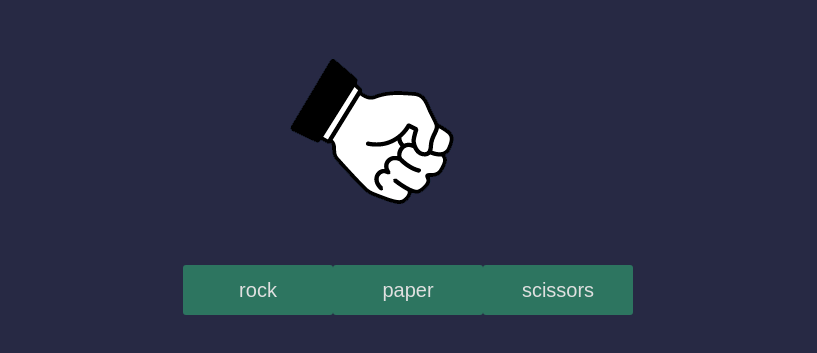
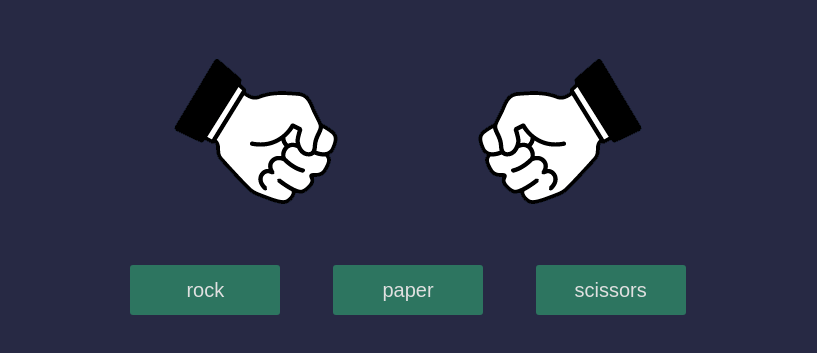
Before and after one commit to Gurusai1/Rock-Paper-Scissor, a plain HTML site: page index.html in a window 1280 px wide. Both pictures are taken after a click on the button "Let's Play". Shown: the part 273-626 px from the top of the page, without its empty margins (232-1049 px from the left). Drawn offline with Linux system fonts and the light colour scheme.

Commit message:
Update index.html

```diff
--- a/index.html
+++ b/index.html
@@ -31,7 +31,7 @@
             <h2 class="winner">Choose an option</h2>
             <div class="hands">
                 <img class="player-hand" src="rock.png" alt="" >
-                <img class="computer-hand" src=".rock.png" alt="" >
+                <img class="computer-hand" src="rock.png" alt="" >
             </div>
             <div class="options">
                 <button class="rock">rock</button>
```
